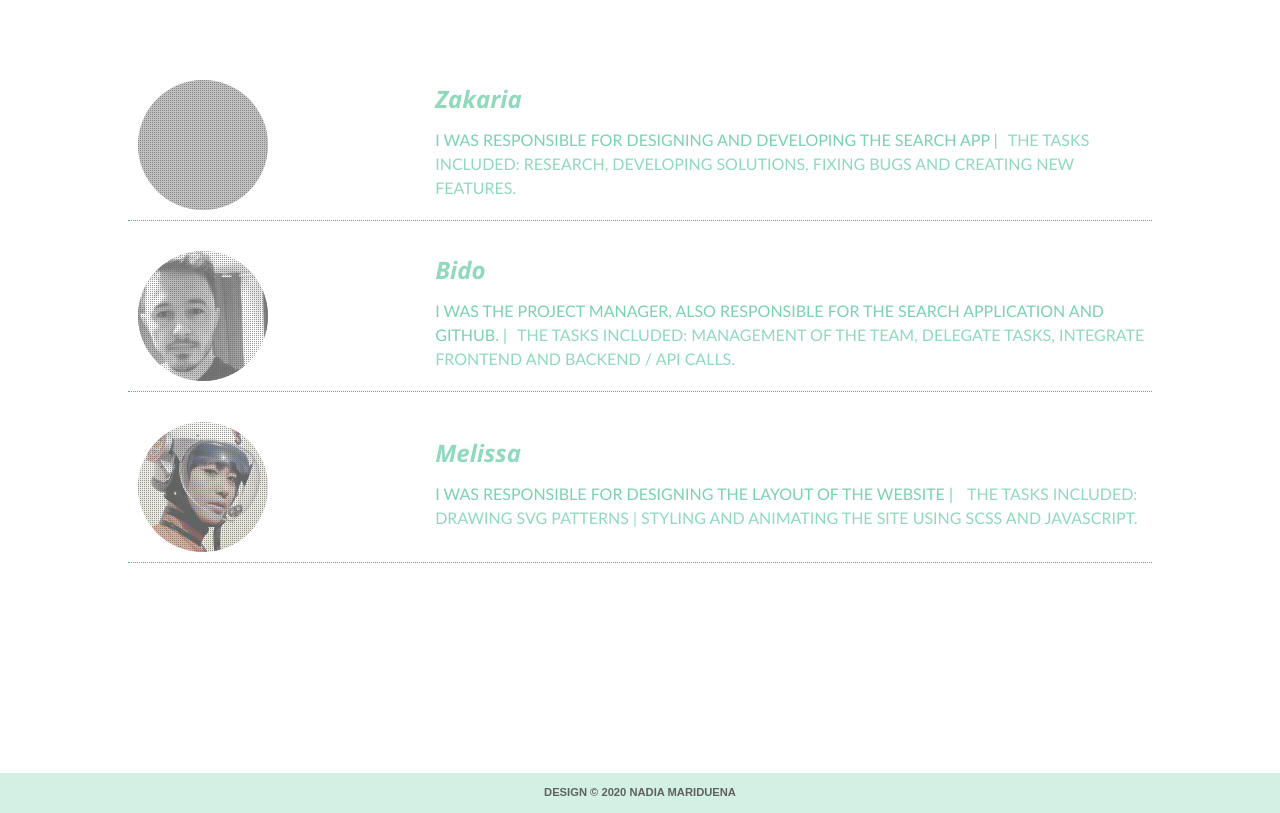
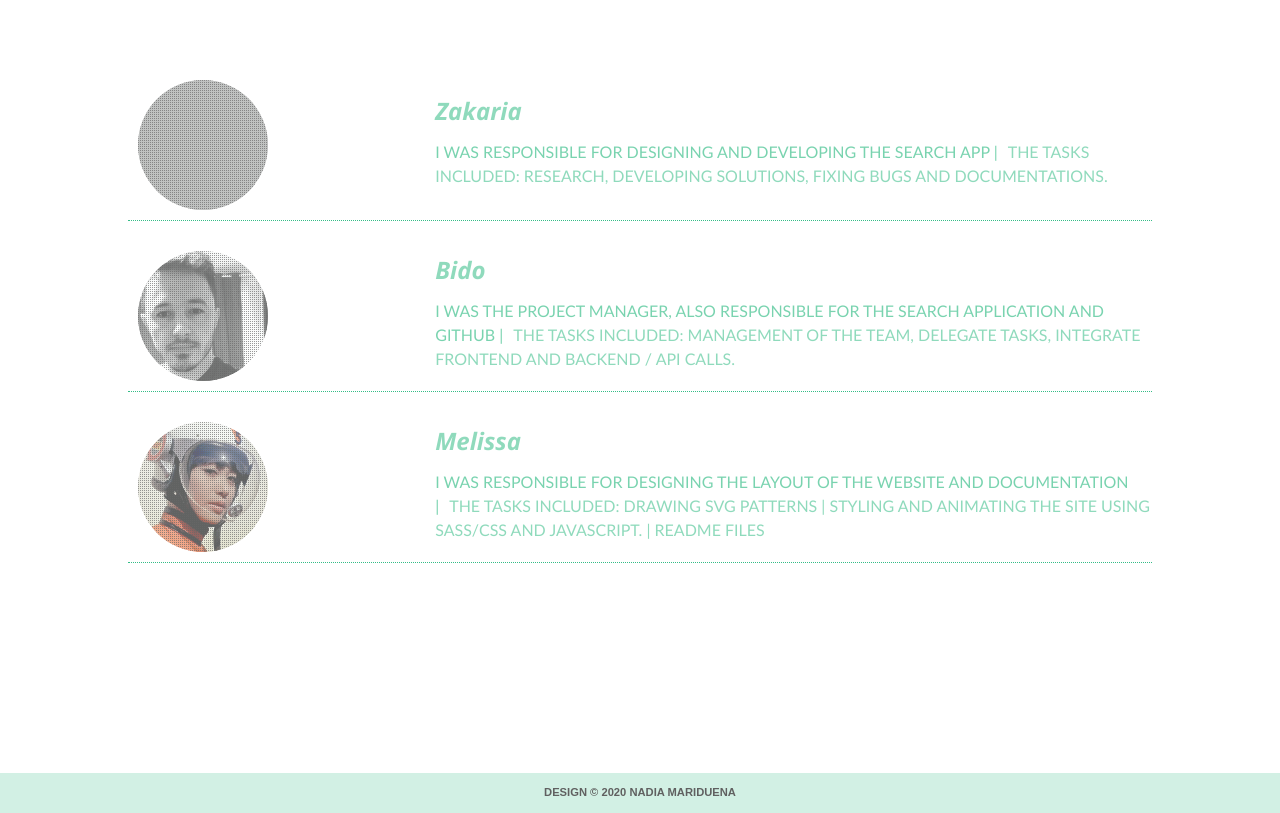
Before and after one commit to bidodev/rosetta-application, a website: page src/index.html in a window 1280 px wide. Shown: the part 3180-3993 px from the top of the page. Drawn offline with nearby package versions, Linux system fonts and the light colour scheme; grey boxes are pictures that could not be loaded.

Commit message:
layout integration finished

```diff
--- a/src/index.html
+++ b/src/index.html
@@ -41,7 +41,7 @@
               I was responsible for designing and developing the SEARCH APP
               |<span
                 >the tasks included: research, developing solutions, fixing bugs
-                and creating new features.</span
+                and documentations.</span
               >
             </p>
           </article>
@@ -53,7 +53,7 @@
             <h3>Bido</h3>
             <p>
               I was the Project Manager, also responsible for the Search
-              Application and Github. |<span
+              Application and Github |<span
                 >the tasks included: Management of the team, delegate tasks,
                 integrate frontend and backend / api calls.
               </span>
@@ -66,10 +66,11 @@
           <article>
             <h3>Melissa</h3>
             <p>
-              I was responsible for designing the Layout of the website |
-              <span
+              I was responsible for designing the Layout of the website and
+              documentation |<span
                 >the tasks included: drawing svg patterns | styling and
-                animating the site using SCSS and Javascript.</span
+                animating the site using SASS/CSS and Javascript. | README
+                files</span
               >
             </p>
           </article>
```
